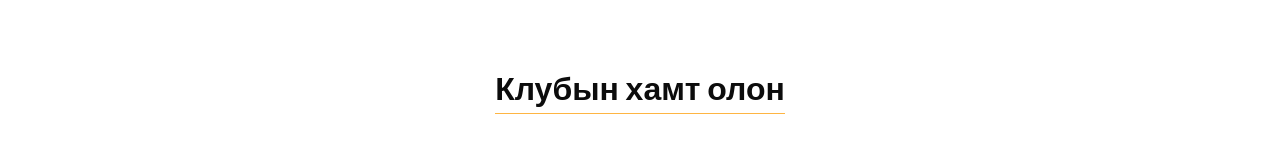
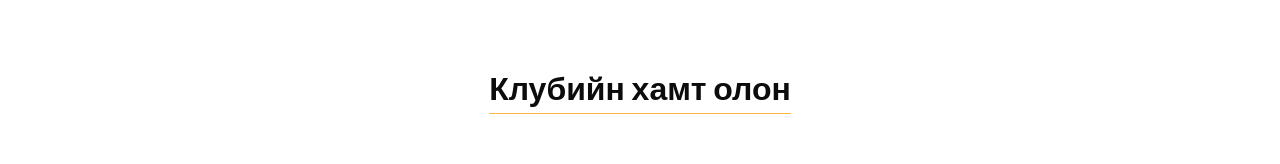
Before and after one commit to computer-communication-security-club/ccs-security.club, a plain HTML site: page index.html in a window 1280 px wide. Shown: the part 773-937 px from the top of the page. Drawn offline with nearby package versions, Linux system fonts and the light colour scheme.

Commit message:
Update index.html

```diff
--- a/index.html
+++ b/index.html
@@ -151,7 +151,7 @@
     <section class="welcome_section layout_padding">
       <div class="container">
         <div class="custom_heading-container">
-          <h2>Клубын хамт олон</h2>
+          <h2>Клубийн хамт олон</h2>
         </div>
 
         <script src="https://cdn.jsdelivr.net/npm/swiper@9/swiper-element-bundle.min.js"></script>
```
